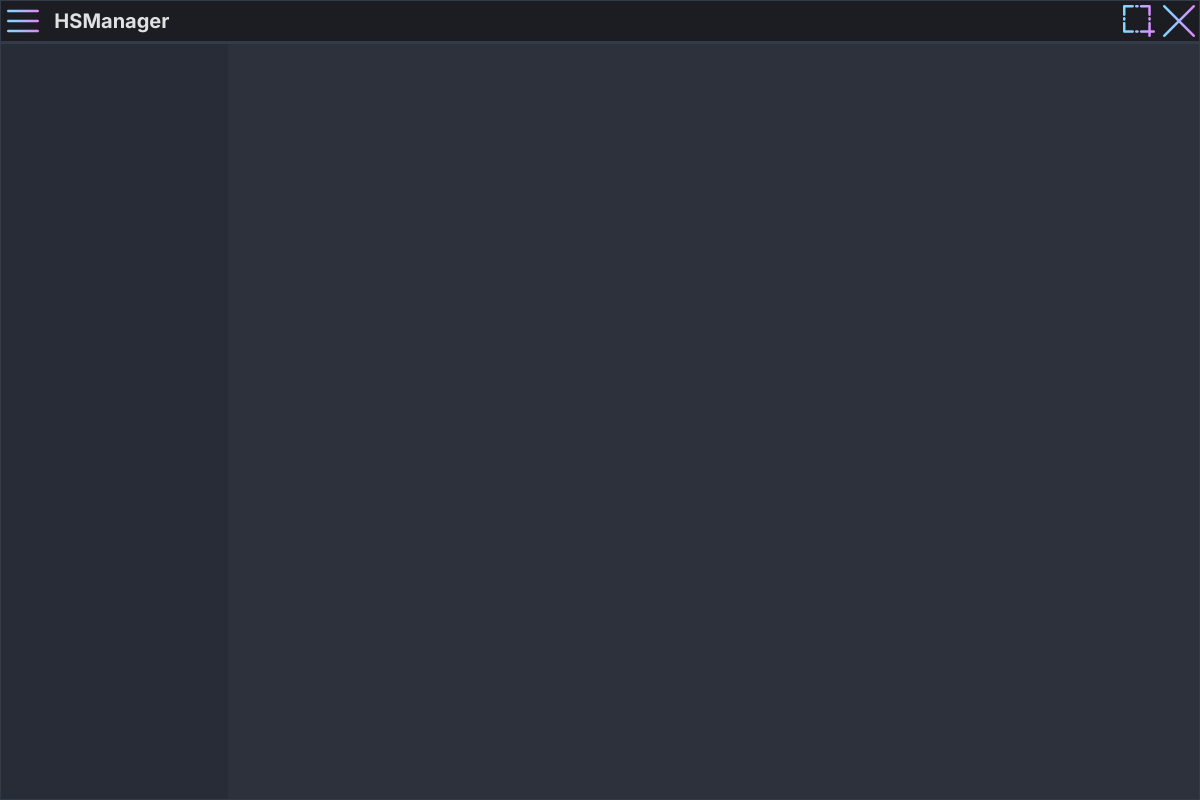
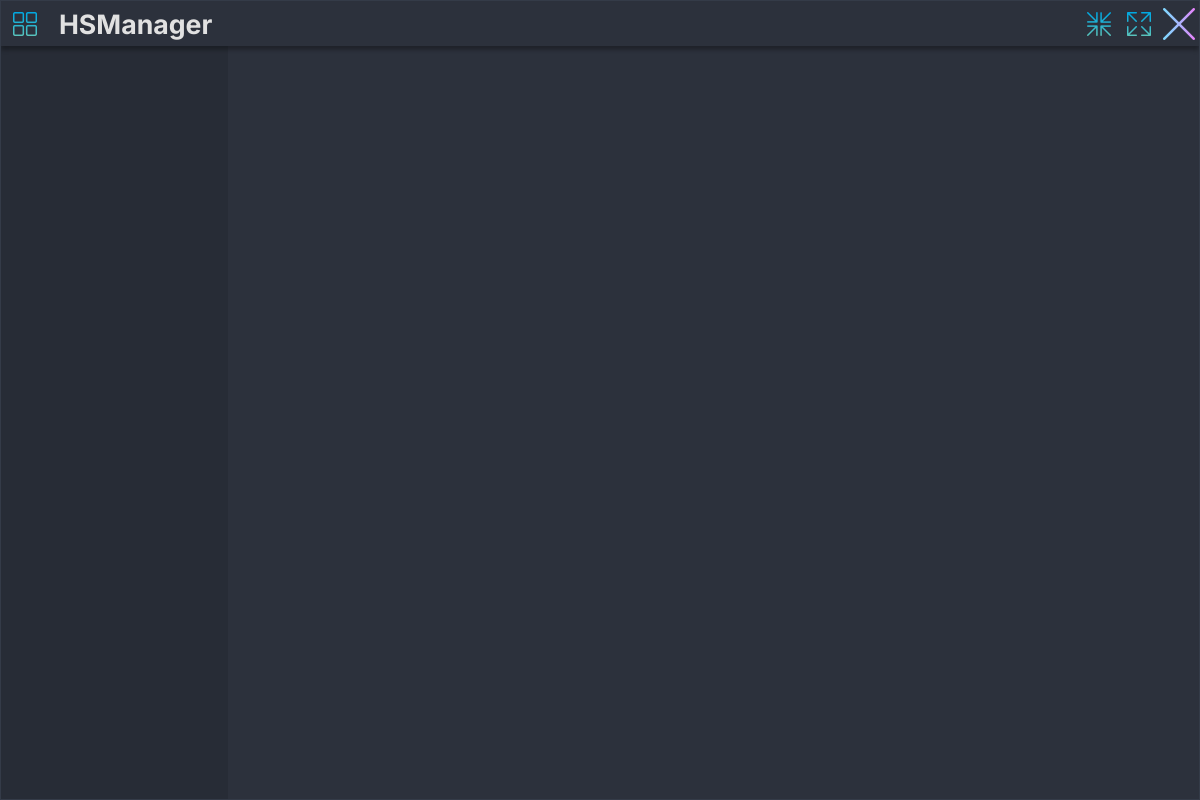
Before and after one commit to 20GK/HSManager, an Electron app: page index.html in a window 1200 px wide. Drawn offline with Linux system fonts and the light colour scheme.

Commit message:
Update 2.0.1

```diff
--- a/main.js
+++ b/main.js
@@ -6,8 +6,8 @@
     const win = new BrowserWindow({
         width: 1200,
         height: 800,
-        minWidth: 1200,
-        minHeight: 800,
+        minWidth: 960,
+        minHeight: 650,
         frame: false,
         webPreferences: {
             nodeIntegration: false,
--- a/src/js/index.css
+++ b/src/js/index.css
@@ -2,7 +2,7 @@
 html, body {
   margin: 0;
   padding: 0;
-  font-size: 15pt;
+  font-size: 20pt;
   font-family: "Inter";
   color: #e1e1e1;
   background-color: #2C313C;
@@ -21,12 +21,15 @@
 }
 
 .mainApp > .topBar {
+  min-width: auto;
+  box-shadow: 0px 4px 4px #00000050;
+  width: 100%;
+  z-index: 5050;
+  height: 45px;
   display: flex;
-  flex-direction: row;
-  width: 100%;
-  height: 5%;
-  border-bottom: 3px solid #343B48;
-  background-color: #1B1D23;
+  border-top: 50px;
+  position: relative;
+  align-items: center;
   -webkit-user-select: none;
 }
 
@@ -44,12 +47,12 @@
 }
 
 .titlebar > .toggleButton {
-  width: 45px;
-  height: 40px;
+  width: 50px;
+  height: 50px;
   border: none;
   outline: none;
   background-color: transparent;
-  background-image: url("/src/images/menu (1).png");
+  background-image: url("/src/images/grid.png");
   background-repeat: no-repeat;
   background-position: center;
   transition: 0.2s;
@@ -105,11 +108,11 @@
 }
 
 .titleBarBtns > .minimizeBtn {
-  background-image: url("/src/images/stop (1).png");
+  background-image: url("/src/images/minimize.png");
 }
 
 .titleBarBtns > .maximizeBtn {
-  background-image: url("/src/images/screenshot (1).png");
+  background-image: url("/src/images/maximize.png");
 }
 
 .titleBarBtns > .restoreBtn {
```
Also changed, not shown: favicon.ico (added), src/images/grid.png (added), src/images/maximize.png (added), src/images/menu (2).png (added), src/images/minimize.png (added), src/images/open-menu.png (added).
